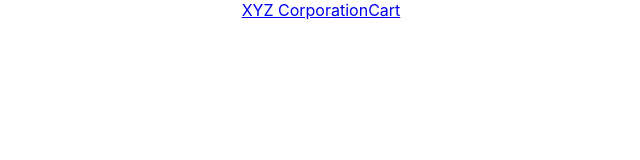
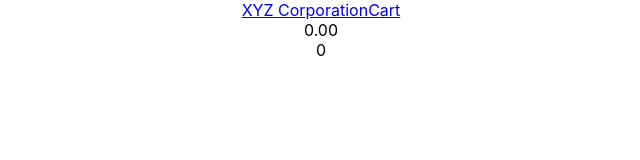
Before and after one commit to punchcode-fullstack/xyz-react.com-summer2021, a React (Create React App) app: page /cart in a window 1280 px wide. Shown: the top 160 px of the page, without its empty margins (319-959 px from the left). Built offline with nearby package versions, Linux system fonts and the light colour scheme.

Commit message:
exercise 17: answer

```diff
--- a/src/components/Cart.tsx
+++ b/src/components/Cart.tsx
@@ -1,5 +1,8 @@
 function Cart() {
-  return <div data-testid="Cart" className="Cart"></div>;
+  return <div data-testid="Cart" className="Cart">
+    <div aria-label="subtotal">0.00</div>
+    <div aria-label="item count">0</div>
+  </div>;
 }
 export { Cart };
 export default Cart;
```
